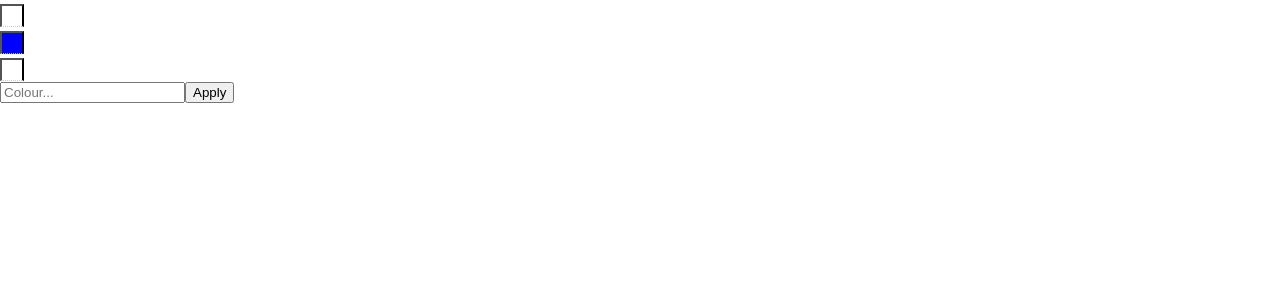
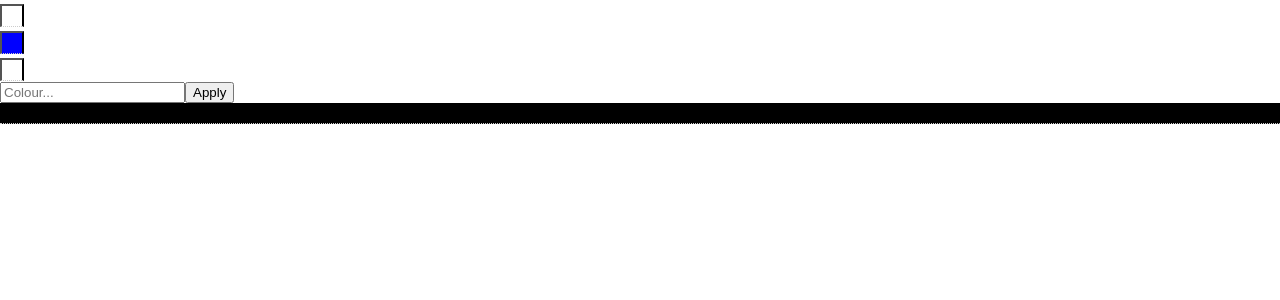
Before and after one commit to TombBuster/pixel-art, a React (Create React App) app: page / in a window 1280 px wide. Shown: the top 300 px of the page. Built offline with nearby package versions, Linux system fonts and the light colour scheme.

Commit message:
with colour check bar

```diff
--- a/src/components/ColourChange.js
+++ b/src/components/ColourChange.js
@@ -2,7 +2,24 @@ import React, { Component } from 'react'
 
 export class ColourChange extends Component {
 
+    boxStyle = () => {
 
+        try{
+            return {
+                padding: '10px',
+                borderBottom: '1px #ccc dotted',
+                background: this.refs.input.value
+            }
+        }
+        catch(err) {
+            return {
+                padding: '10px',
+                borderBottom: '1px #ccc dotted',
+                background: 'black'
+            }
+        }
+
+    }
 
 
     setColourChange = () => {
@@ -11,7 +28,9 @@ export class ColourChange extends Component {
         // TODO: input validation, maybe fixed length hex?
     }
 
-
+    changeDyn = () => {
+        this.refs.boxChange.style.background = this.refs.input.value;
+    }
 
 
 
@@ -21,8 +40,10 @@ export class ColourChange extends Component {
                 <input ref='input'
                 type="text"
                 placeholder="Colour..."
+                onChange={this.changeDyn}
                 />
                 <button onClick={this.setColourChange}>Apply</button>
+                <div ref='boxChange' style={this.boxStyle()}></div>
 
             </div>
         )
```
